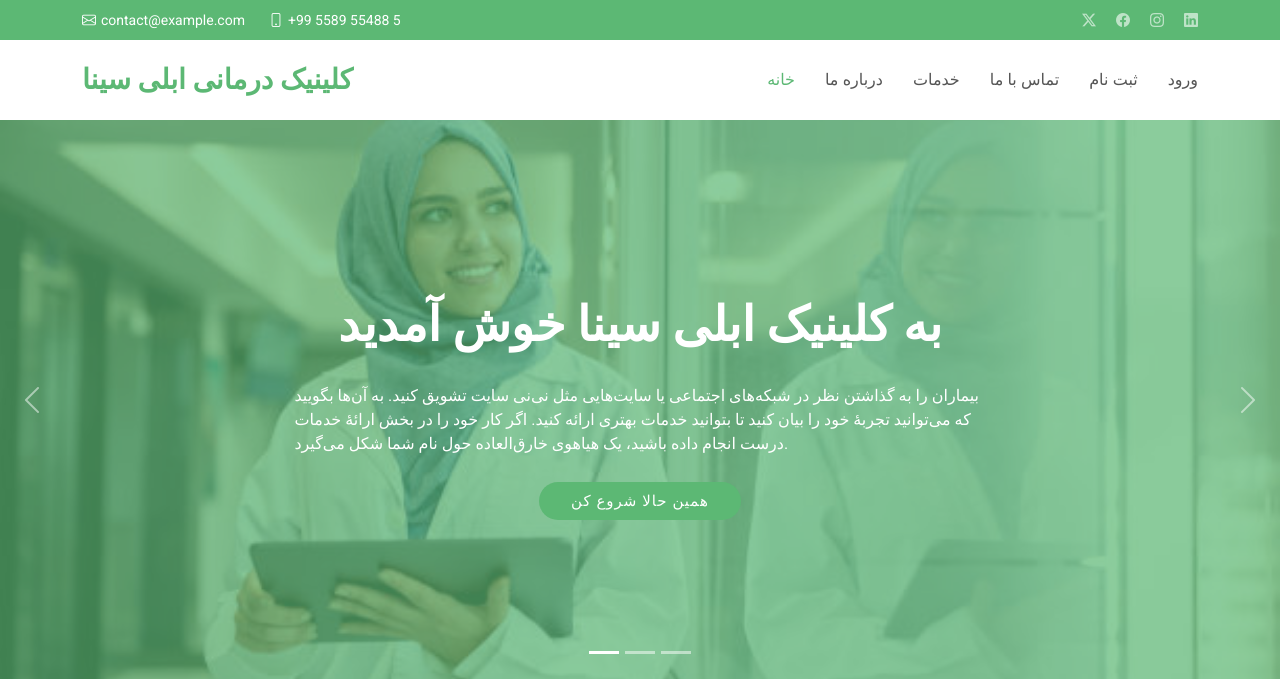
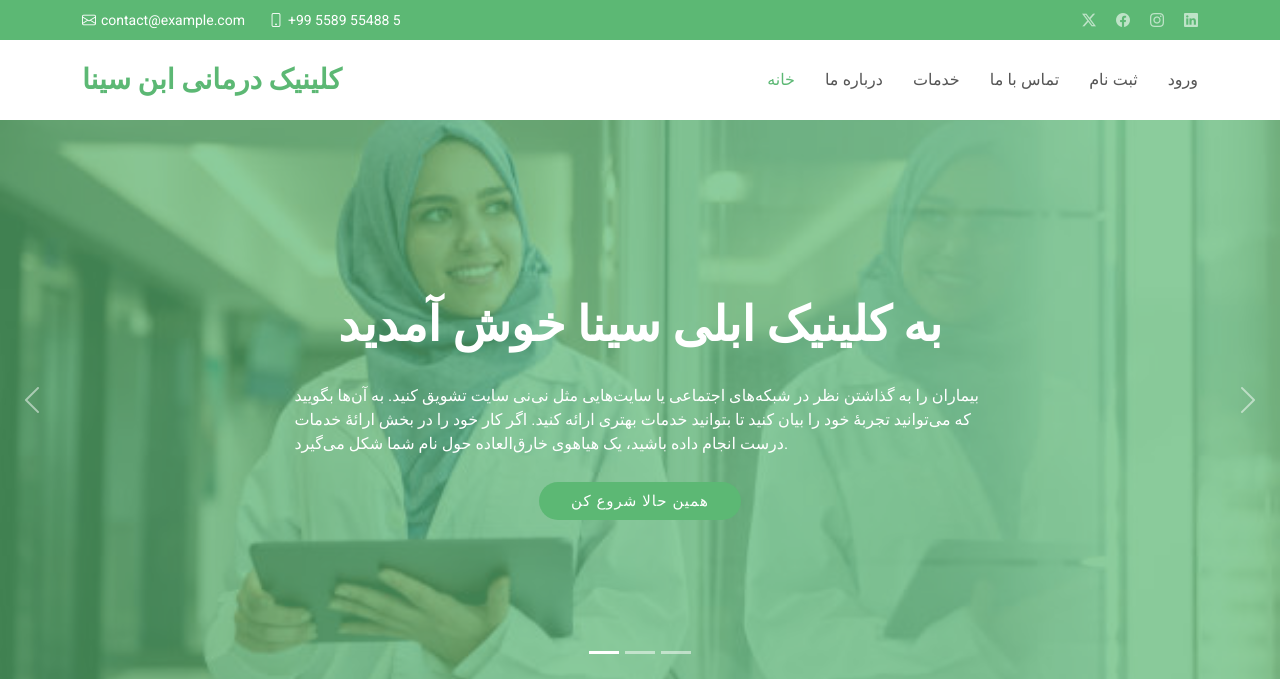
Before and after one commit to ProgrammingwithBehroz/Patients-waitlist, a PHP site: page / in a window 1280 px wide. Shown: the top 679 px of the page. Run offline with PHP 8.4, Linux system fonts and the light colour scheme; some libraries are stand-ins or nearby versions.

Commit message:
Update index.php

```diff
--- a/index.php
+++ b/index.php
@@ -25,7 +25,7 @@ if($_GET['lang'] == 'fa'){
 <head>
   <meta charset="utf-8">
   <meta content="width=device-width, initial-scale=1.0" name="viewport">
-  <title>کلینک درمانی ابلی سینا</title>
+  <title>کلینک درمانی ابن سینا</title>
   <meta name="description" content="">
   <meta name="keywords" content="">
 
@@ -95,7 +95,7 @@ if($_GET['lang'] == 'fa'){
     <a href="index.html" class="logo d-flex align-items-center">
       <!-- Uncomment the line below if you also wish to use an image logo -->
       <!-- <img src="assets/img/logo.png" alt=""> -->
-      <h1 class="sitename">کلینیک درمانی ابلی سینا</h1>
+      <h1 class="sitename">کلینیک درمانی ابن سینا</h1>
     </a>
 
     <nav id="navmenu" class="navmenu">
```
